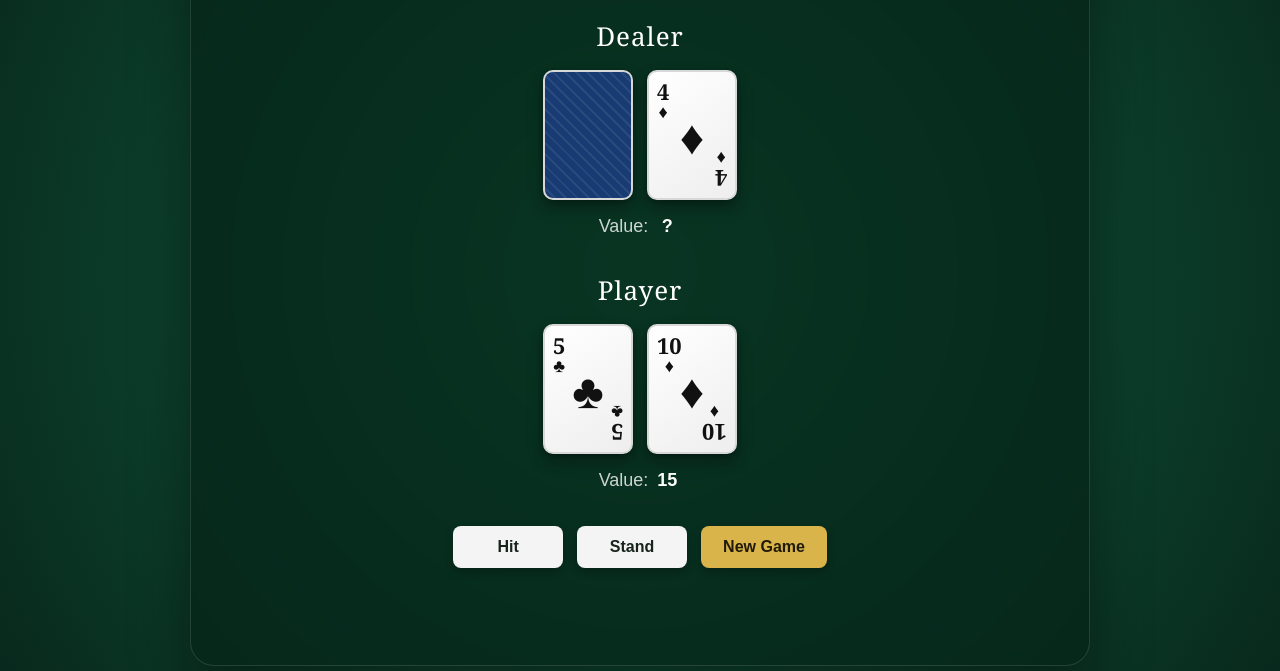
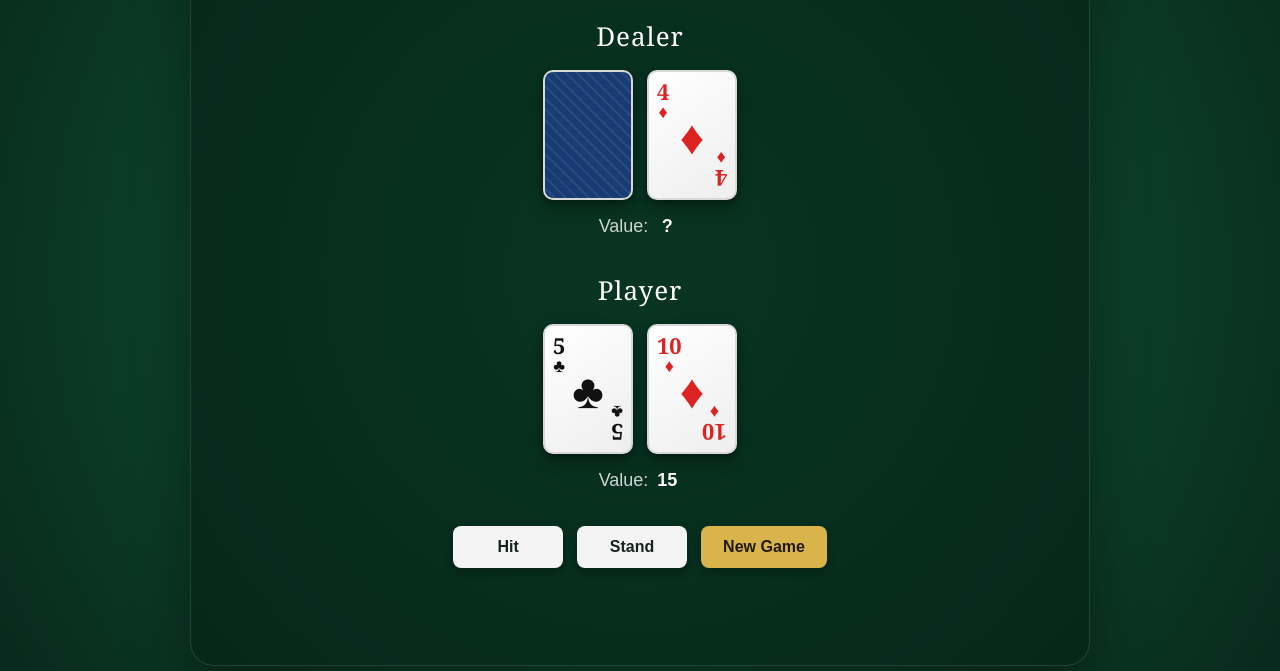
Before and after one commit to Roi52TK/blackjack, a plain HTML site: page index.html in a window 1280 px wide. Both pictures are taken after a click on the button "New Game". Shown: the part 129-800 px from the top of the page. Drawn offline with Linux system fonts and the light colour scheme.

Commit message:
Added red and black cards differentiation in UI.

```diff
--- a/js/ui.js
+++ b/js/ui.js
@@ -137,6 +137,13 @@ export class UI {
         const rank = this.#getRankText(card.rank);
         const suit = this.#getSuitIcon(card.suit);
 
+        if (card.suit === CARD_SUIT.HEARTS || card.suit === CARD_SUIT.DIAMONDS) {
+            cardDiv.classList.add("red-card");
+        }
+        else {
+            cardDiv.classList.add("black-card");
+        }
+
         cardRankTop.textContent = rank;
         cardSuitTop.textContent = suit;
 
--- a/style.css
+++ b/style.css
@@ -171,6 +171,14 @@ section p span {
 
 .card-corner,
 .card-center {
+    color: inherit;
+}
+
+.card.red-card {
+    color: #d22;
+}
+
+.card.black-card {
     color: #111;
 }
 
```
